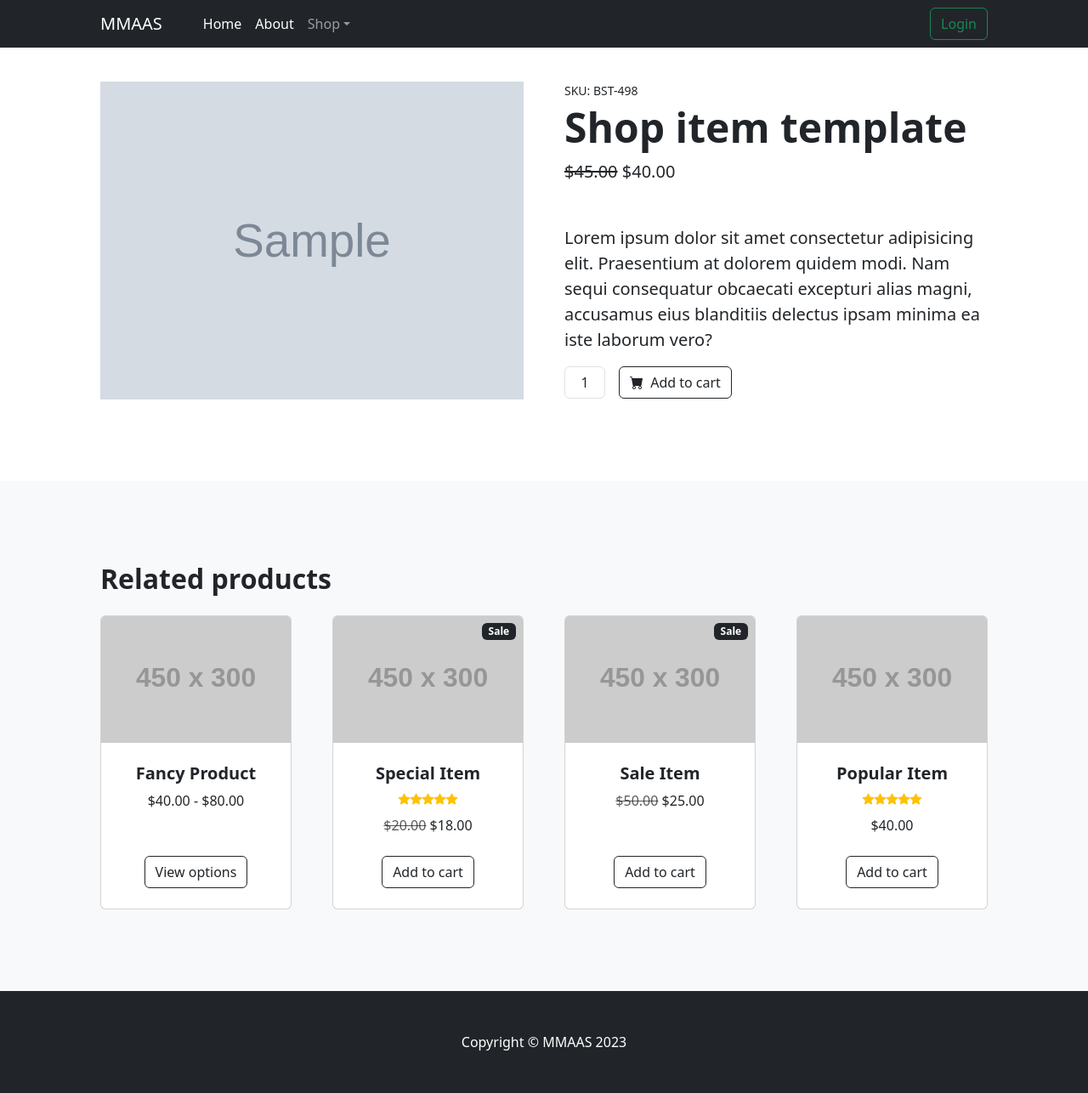
After one commit to mkumm14/online-marketplace-g1, a Django app: page /products/1 in a window 1280 px wide. The commit adds this page. Shown: the whole page at 85% size. Run offline with Django 4.2, Linux system fonts and the light colour scheme; tables that the repository leaves empty hold one stand-in row (values such as "Sample post"); grey boxes marked "Sample" are stand-in pictures; grey boxes labelled with a size stand in for pictures from a placeholder-image service; some libraries are stand-ins or nearby versions.

Commit message:
added all_products and product page

```diff
--- a/MMAAS/settings.py
+++ b/MMAAS/settings.py
@@ -129,6 +129,11 @@ STATICFILES_DIRS=[
     BASE_DIR/'static'
 ]
 
+
+MEDIA_ROOT = BASE_DIR/'media'
+
+MEDIA_URL = '/media/'
+
 # Default primary key field type
 # https://docs.djangoproject.com/en/4.1/ref/settings/#default-auto-field
 
--- a/MMAAS/urls.py
+++ b/MMAAS/urls.py
@@ -15,9 +15,10 @@ Including another URLconf
 """
 from django.contrib import admin
 from django.urls import path, include
-
+from django.conf.urls.static import static
+from django.conf import settings
 urlpatterns = [
     path('admin/', admin.site.urls),
     path("", include('main.urls')),
     path('products/', include('product.urls'))
-]
+]+static(settings.MEDIA_URL,document_root=settings.MEDIA_ROOT)
--- a/product/models.py
+++ b/product/models.py
@@ -12,7 +12,7 @@ class Category(models.Model):
 class Product(models.Model):
     name = models.CharField(max_length=255)
     description = models.TextField()
-    image = models.ImageField(upload_to='products')
+    image = models.ImageField(upload_to='products/')
     price = models.DecimalField(max_digits=7, decimal_places=2)
     quantity = models.PositiveIntegerField()
     categories = models.ManyToManyField(Category)
--- a/product/templates/product/all_products.html
+++ b/product/templates/product/all_products.html
@@ -10,7 +10,6 @@
 
 {% block content %}
     <h1>all products</h1>
-
     {% if products %}
     <section class="py-5">
         <div class="container px-4 px-lg-5 mt-5">
@@ -19,7 +18,7 @@
                     <div class="col mb-5">
                         <div class="card h-100">
                             <!-- Product image-->
-                            <img class="card-img-top" src="https://dummyimage.com/450x300/dee2e6/6c757d.jpg" alt="..." />
+                            <img class="card-img-top" src="{{product.image.url}}" alt="..." />
                             <!-- Product details-->
                             <div class="card-body p-4">
                                 <div class="text-center">
@@ -31,6 +30,7 @@
                             </div>
                             <!-- Product actions-->
                             <div class="card-footer p-4 pt-0 border-top-0 bg-transparent">
+                                <div class="text-center"> <a class="btn btn-outline-success mt-auto" href="{% url 'product-page' product.id %}">View</a></div>
                                 <div class="text-center"><a class="btn btn-outline-dark mt-auto" href="#">Add to Cart</a></div>
                             </div>
                         </div>
--- /dev/null
+++ b/product/templates/product/product.html
@@ -0,0 +1,143 @@
+{% extends 'base.html' %}
+
+
+{% block title %}
+
+{{product.name}}
+
+{% endblock title %}
+
+
+
+{% block content %}
+<section class="py-5">
+    <div class="container px-4 px-lg-5 my-5">
+        <div class="row gx-4 gx-lg-5 align-items-center">
+            <div class="col-md-6"><img class="card-img-top mb-5 mb-md-0" src="{{product.image.url}}" alt="..." /></div>
+            <div class="col-md-6">
+                <div class="small mb-1">SKU: BST-498</div>
+                <h1 class="display-5 fw-bolder">Shop item template</h1>
+                <div class="fs-5 mb-5">
+                    <span class="text-decoration-line-through">$45.00</span>
+                    <span>$40.00</span>
+                </div>
+                <p class="lead">Lorem ipsum dolor sit amet consectetur adipisicing elit. Praesentium at dolorem quidem modi. Nam sequi consequatur obcaecati excepturi alias magni, accusamus eius blanditiis delectus ipsam minima ea iste laborum vero?</p>
+                <div class="d-flex">
+                    <input class="form-control text-center me-3" id="inputQuantity" type="num" value="1" style="max-width: 3rem" />
+                    <button class="btn btn-outline-dark flex-shrink-0" type="button">
+                        <i class="bi-cart-fill me-1"></i>
+                        Add to cart
+                    </button>
+                </div>
+            </div>
+        </div>
+    </div>
+</section>
+<!-- Related items section-->
+<section class="py-5 bg-light">
+    <div class="container px-4 px-lg-5 mt-5">
+        <h2 class="fw-bolder mb-4">Related products</h2>
+        <div class="row gx-4 gx-lg-5 row-cols-2 row-cols-md-3 row-cols-xl-4 justify-content-center">
+            <div class="col mb-5">
+                <div class="card h-100">
+                    <!-- Product image-->
+                    <img class="card-img-top" src="https://dummyimage.com/450x300/dee2e6/6c757d.jpg" alt="..." />
+                    <!-- Product details-->
+                    <div class="card-body p-4">
+                        <div class="text-center">
+                            <!-- Product name-->
+                            <h5 class="fw-bolder">Fancy Product</h5>
+                            <!-- Product price-->
+                            $40.00 - $80.00
+                        </div>
+                    </div>
+                    <!-- Product actions-->
+                    <div class="card-footer p-4 pt-0 border-top-0 bg-transparent">
+                        <div class="text-center"><a class="btn btn-outline-dark mt-auto" href="#">View options</a></div>
+                    </div>
+                </div>
+            </div>
+            <div class="col mb-5">
+                <div class="card h-100">
+                    <!-- Sale badge-->
+                    <div class="badge bg-dark text-white position-absolute" style="top: 0.5rem; right: 0.5rem">Sale</div>
+                    <!-- Product image-->
+                    <img class="card-img-top" src="https://dummyimage.com/450x300/dee2e6/6c757d.jpg" alt="..." />
+                    <!-- Product details-->
+                    <div class="card-body p-4">
+                        <div class="text-center">
+                            <!-- Product name-->
+                            <h5 class="fw-bolder">Special Item</h5>
+                            <!-- Product reviews-->
+                            <div class="d-flex justify-content-center small text-warning mb-2">
+                                <div class="bi-star-fill"></div>
+                                <div class="bi-star-fill"></div>
+                                <div class="bi-star-fill"></div>
+                                <div class="bi-star-fill"></div>
+                                <div class="bi-star-fill"></div>
+                            </div>
+                            <!-- Product price-->
+                            <span class="text-muted text-decoration-line-through">$20.00</span>
+                            $18.00
+                        </div>
+                    </div>
+                    <!-- Product actions-->
+                    <div class="card-footer p-4 pt-0 border-top-0 bg-transparent">
+                        <div class="text-center"><a class="btn btn-outline-dark mt-auto" href="#">Add to cart</a></div>
+                    </div>
+                </div>
+            </div>
+            <div class="col mb-5">
+                <div class="card h-100">
+                    <!-- Sale badge-->
+                    <div class="badge bg-dark text-white position-absolute" style="top: 0.5rem; right: 0.5rem">Sale</div>
+                    <!-- Product image-->
+                    <img class="card-img-top" src="https://dummyimage.com/450x300/dee2e6/6c757d.jpg" alt="..." />
+                    <!-- Product details-->
+                    <div class="card-body p-4">
+                        <div class="text-center">
+                            <!-- Product name-->
+                            <h5 class="fw-bolder">Sale Item</h5>
+                            <!-- Product price-->
+                            <span class="text-muted text-decoration-line-through">$50.00</span>
+                            $25.00
+                        </div>
+                    </div>
+                    <!-- Product actions-->
+                    <div class="card-footer p-4 pt-0 border-top-0 bg-transparent">
+                        <div class="text-center"><a class="btn btn-outline-dark mt-auto" href="#">Add to cart</a></div>
+                    </div>
+                </div>
+            </div>
+            <div class="col mb-5">
+                <div class="card h-100">
+                    <!-- Product image-->
+                    <img class="card-img-top" src="https://dummyimage.com/450x300/dee2e6/6c757d.jpg" alt="..." />
+                    <!-- Product details-->
+                    <div class="card-body p-4">
+                        <div class="text-center">
+                            <!-- Product name-->
+                            <h5 class="fw-bolder">Popular Item</h5>
+                            <!-- Product reviews-->
+                            <div class="d-flex justify-content-center small text-warning mb-2">
+                                <div class="bi-star-fill"></div>
+                                <div class="bi-star-fill"></div>
+                                <div class="bi-star-fill"></div>
+                                <div class="bi-star-fill"></div>
+                                <div class="bi-star-fill"></div>
+                            </div>
+                            <!-- Product price-->
+                            $40.00
+                        </div>
+                    </div>
+                    <!-- Product actions-->
+                    <div class="card-footer p-4 pt-0 border-top-0 bg-transparent">
+                        <div class="text-center"><a class="btn btn-outline-dark mt-auto" href="#">Add to cart</a></div>
+                    </div>
+                </div>
+            </div>
+        </div>
+    </div>
+</section>
+
+{% endblock content %}
--- a/product/urls.py
+++ b/product/urls.py
@@ -2,5 +2,6 @@ from django.urls import path
 from . import views
 
 urlpatterns = [
-    path('', views.products,name='products')
+    path('', views.products,name='products'),
+    path('<int:pk>', views.product, name='product-page')
 ]
--- a/product/views.py
+++ b/product/views.py
@@ -8,3 +8,9 @@ from product.models import Product
 def products(request):
     products = Product.objects.all()
     return render(request, 'product/all_products.html', {'products':products})
+
+
+def product(request, pk):
+    product = Product.objects.get(id=pk)
+
+    return render(request, "product/product.html", {'product':product})
--- a/templates/base.html
+++ b/templates/base.html
@@ -27,7 +27,7 @@
                         <li class="nav-item dropdown">
                             <a class="nav-link dropdown-toggle" id="navbarDropdown" href="#" role="button" data-bs-toggle="dropdown" aria-expanded="false">Shop</a>
                             <ul class="dropdown-menu" aria-labelledby="navbarDropdown">
-                                <li><a class="dropdown-item" href="#!">All Products</a></li>
+                                <li><a class="dropdown-item" href="{% url 'products' %}">All Products</a></li>
                                 <li><hr class="dropdown-divider" /></li>
                                 <li><a class="dropdown-item" href="#!">Popular Items</a></li>
                                 <li><a class="dropdown-item" href="#!">New Arrivals</a></li>
@@ -70,7 +70,7 @@
         {% block content %}{% endblock %}
         <!-- Footer-->
         <footer class="py-5 bg-dark">
-            <div class="container"><p class="m-0 text-center text-white">Copyright &copy; MMAAS 2023</p></div>
+            <div ><p class="m-0 text-center text-white">Copyright &copy; MMAAS 2023</p></div>
         </footer>
 
         <script src="https://cdn.jsdelivr.net/npm/bootstrap@5.3.0-alpha1/dist/js/bootstrap.bundle.min.js" integrity="sha384-w76AqPfDkMBDXo30jS1Sgez6pr3x5MlQ1ZAGC+nuZB+EYdgRZgiwxhTBTkF7CXvN" crossorigin="anonymous"></script>
```
